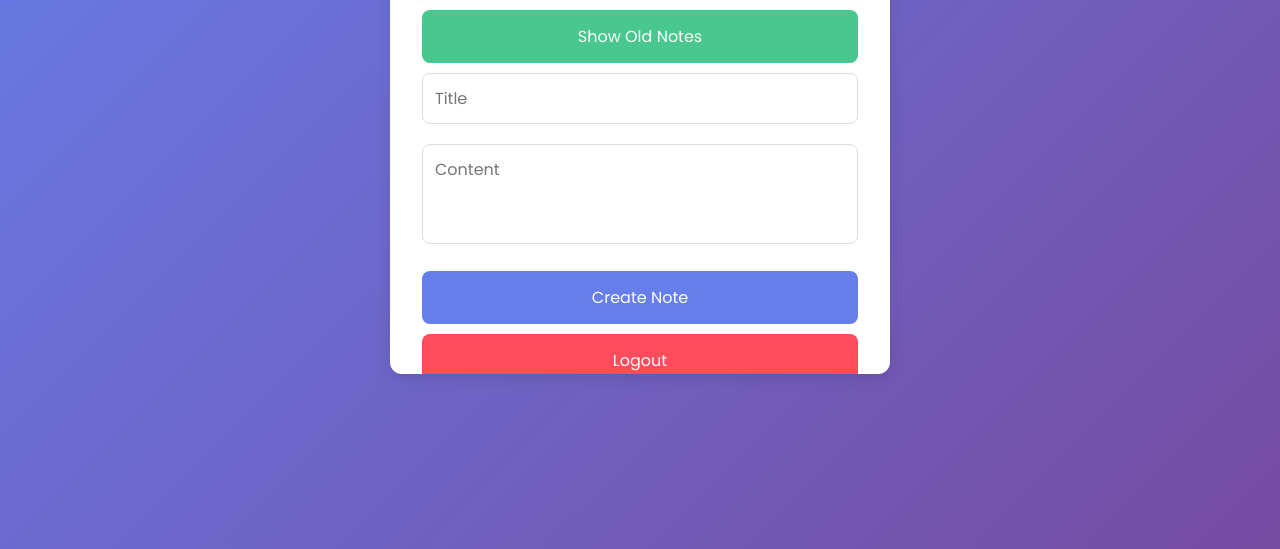
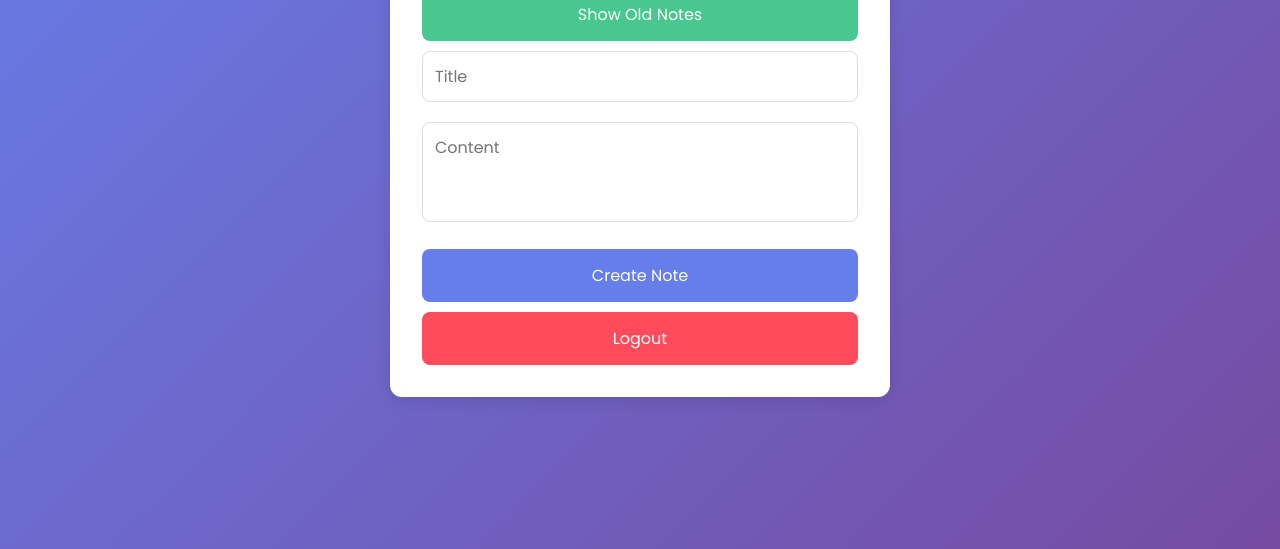
Before and after one commit to AggeSak/NotesOnline, a website: page frontend/notes.html in a window 1280 px wide. Shown: the part 251-800 px from the top of the page. Drawn offline with Linux system fonts and the light colour scheme; sample sign-in values are in the browser's storage.

Commit message:
overflow handling finallss

```diff
--- a/frontend/notes.html
+++ b/frontend/notes.html
@@ -27,7 +27,7 @@
 
         /* Notes Section */
         #notesSection {
-            max-height: 450px;
+            max-height: 550px;
             overflow-y: auto;
             background: white;
             padding: 2rem;
```
